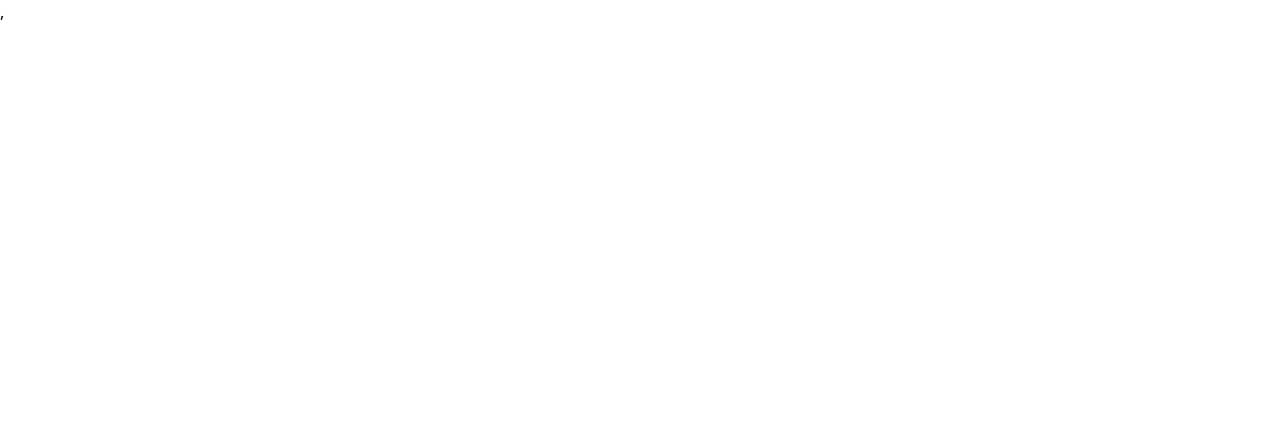
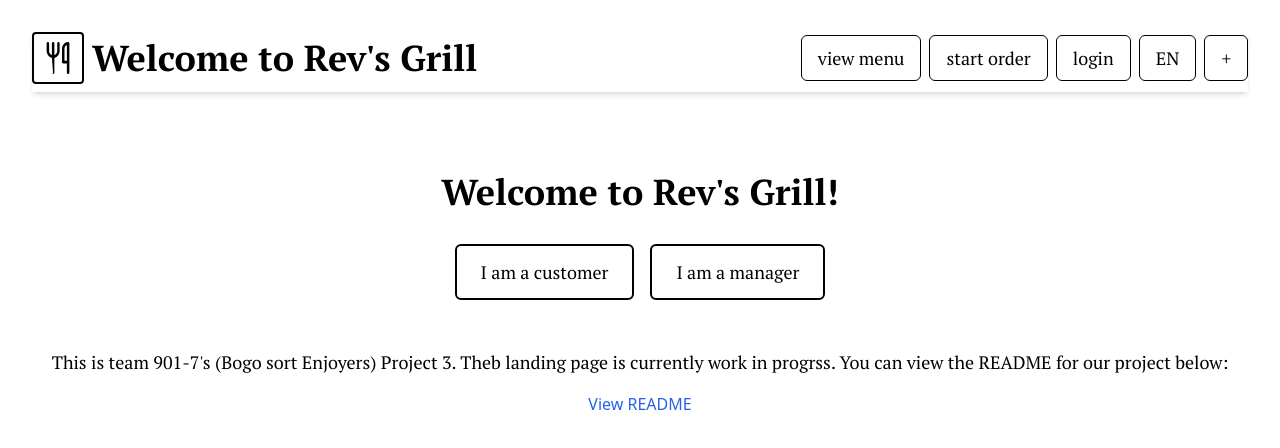
Before and after one commit to csce-315-331-2024a/project-3-full-stack-agile-web-project-3-901-7, a React (Vite) app in the folder frontend/: page / in a window 1280 px wide. Shown: the top 448 px of the page. Built offline with nearby package versions, Linux system fonts and the light colour scheme.

Commit message:
add landing page

```diff
--- a/frontend/src/main.tsx
+++ b/frontend/src/main.tsx
@@ -4,6 +4,7 @@ import './index.css'
 import { BrowserRouter, Route, Routes } from 'react-router-dom'
 import { GoogleOAuthProvider } from '@react-oauth/google'
 
+import Landing from './pages/Landing'
 import Login from './pages/Login'
 import Menu from './pages/Menu'
 import Order from './pages/Order'
@@ -14,7 +15,7 @@ ReactDOM.createRoot(document.getElementById('root')!).render(
         <React.StrictMode>
             <BrowserRouter>
                 <Routes>
-                    <Route path="/" element={<PlaceHolder/>}/>
+                    <Route path="/" element={<Landing/>}/>
                     <Route path="/login" element={<Login/>}/>
                     <Route path="/menu" element={<Menu/>}/>
                     <Route path="/order" element={<Order/>}/>
--- /dev/null
+++ b/frontend/src/pages/Landing.tsx
@@ -0,0 +1,40 @@
+import { useNavigate } from 'react-router-dom';
+import Navbar from "../components/Navbar";
+
+export default function Landing() {
+    const navigate = useNavigate();
+
+    return (
+        <div className="w-full h-full p-8 relative bg-white">
+            <Navbar />
+            <div className="text-center mt-20">
+                <h1 className="font-bold text-4xl font-ptserif mb-8">Welcome to Rev's Grill!</h1>
+                <div className="flex justify-center gap-4">
+                    <button
+                        className="border-[2px] border-black bg-white hover:bg-black hover:text-white px-6 py-3 rounded-md text-lg font-medium font-ptserif transition-colors duration-200"
+                        onClick={() => navigate('/menu')}
+                    >
+                        I am a customer
+                    </button>
+                    <button
+                        className="border-[2px] border-black bg-white hover:bg-black hover:text-white px-6 py-3 rounded-md text-lg font-medium font-ptserif transition-colors duration-200"
+                        onClick={() => navigate('/login')}
+                    >
+                        I am a manager
+                    </button>
+                </div>
+            </div>
+            <div className="mt-12 text-center">
+                <p className="text-lg font-ptserif mb-4">
+                    This is team 901-7's (Bogo sort Enjoyers) Project 3. Theb landing page is currently work in progrss. You can view the README for our project below:
+                </p>
+                <a href="https://github.com/csce-315-331-2024a/project-3-full-stack-agile-web-project-3-901-7/blob/main/README.md"
+                   className="text-blue-600 hover:text-blue-800 transition-colors duration-200"
+                   target="_blank"
+                   rel="noopener noreferrer">
+                    View README
+                </a>
+            </div>
+        </div>
+    );
+}
```
